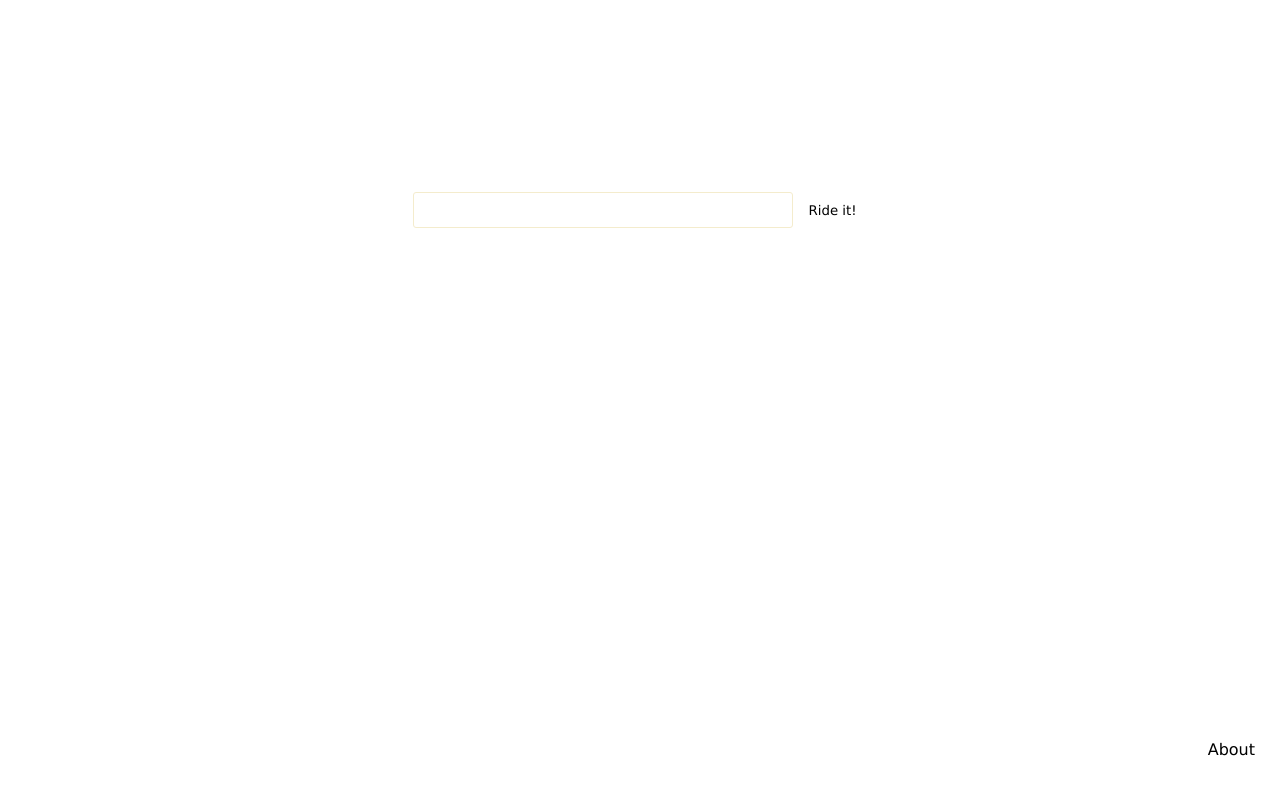
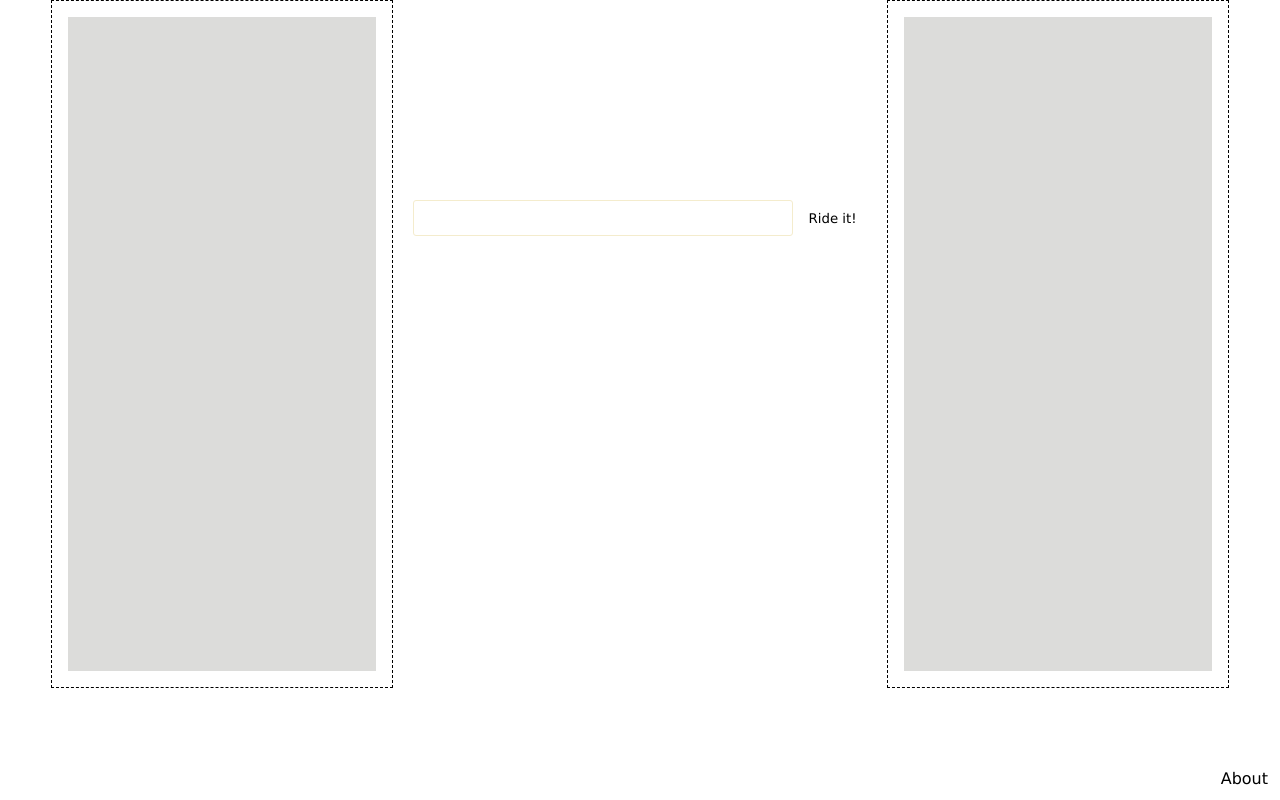
Before and after one commit to yilmazgunalp/fcymbals_frontend, a plain HTML site: page index.html in a window 1280 px wide. Drawn offline with Linux system fonts and the light colour scheme.

Commit message:
finished home page layout

```diff
--- a/index.html
+++ b/index.html
@@ -9,6 +9,9 @@
 </head>
 <body>
 
+<div id="wrapper">
+<div id="left-stripe" class="stripe"></div>
+
 <div id="container">
 	<div id="s-box">
 	<form action="/search" id="search-form">
@@ -16,8 +19,7 @@
 	<input type="submit" value="Ride it!">
 	</form>
 	</div>
-
-
+</div><div id="right-stripe" class="stripe"></div>
 </div>
 <footer>
 	<ul>
--- a/main.css
+++ b/main.css
@@ -9,10 +9,14 @@ height: 100%;
 font-family: "Lucida Sans", sans-serif;
 }
 
-
+div,footer {
+box-sizing: border-box;
+}
 
 ul {
 list-style: none;
+padding: 0;
+margin: 0;
 }
 
 ul li {
@@ -46,16 +50,31 @@ input[type="search"]::-webkit-search-cancel-button {display: none; }
 
 /* CLEARFIX */
 
-#search-form:after {
+#wrapper:after {
 content: "";
 display: block;
 clear: both;
 }
 
+/* WRAPPER */
+
+#wrapper {
+min-height: 87%;
+
+}
+
+/* STRIPES */
+
+.stripe {
+	display: none;
+	background: #dcdcda;
+
+}
+
 /* CONTAINER */
 
 #container {
-padding: 15% 20% 0 20%;
+padding: 15% 6% 0 6%;
 
 }
 
@@ -86,20 +105,58 @@ input[type="submit"]{
 /* FOOTER */
 
 footer {
+	min-height: 13%;
+	padding: 8px 8px 0 8px;
+	font-size: 10px;
+	font-weight: 100;
+}
+
+footer ul {
 	position: absolute;
 	right: 0;
 	bottom: 0;
-	padding: 25px;
+	padding: 12px;
+}
+
+/* MEDIA QUERIES */
+
+
+
+
+@media only screen and (min-width: 992px) {
+
+#wrapper {
+margin: 0 auto;
+max-width: 992px;
+
+
+}
+
+.stripe,#container {
+display: inline-block;
+vertical-align: top;
+height: 86vh;
+}
+
+#left-stripe {
+float: left;
+}
+
+#container {
+width: 492px;
+padding: 25vh 5px;
+}
+
+.stripe {
+width: 250px;
+padding: 16px;
+background-clip: content-box;
+border: 1px dashed black;
 }
 
 
 
-/* MEDIA QUERIES */
-
-@media only screen and (min-width: 992px) {
-
-#container {
-
+footer {
 
 }
 
@@ -124,10 +181,58 @@ width: 220px;
 @media only screen and (min-width: 600px) and (max-width: 992px) {
 
 input[type="search"] {
-width: 280px;
+width: 300px;
 }
 
 #container {
 
 }
 }
+
+@media only screen and (min-width: 680px) {
+
+footer {
+font-size: initial;
+padding: 15px;
+}
+
+}
+
+
+@media only screen and (max-height: 400px) and (min-width: 992px) {
+
+html,body {
+min-height: 400px;
+}
+
+#wrapper,.stripe, #container {
+min-height: 300px;
+}
+
+#container {
+width: 479px;
+}
+
+footer {
+min-height: 60px;
+}
+
+
+}
+
+
+@media only screen and (min-width: 1200px) {
+
+#wrapper {
+max-width: 96%;
+padding: 0 2%;
+}
+
+.stripe {
+width: 29%;
+}
+#container {
+width: 42%;
+}
+
+}
```
